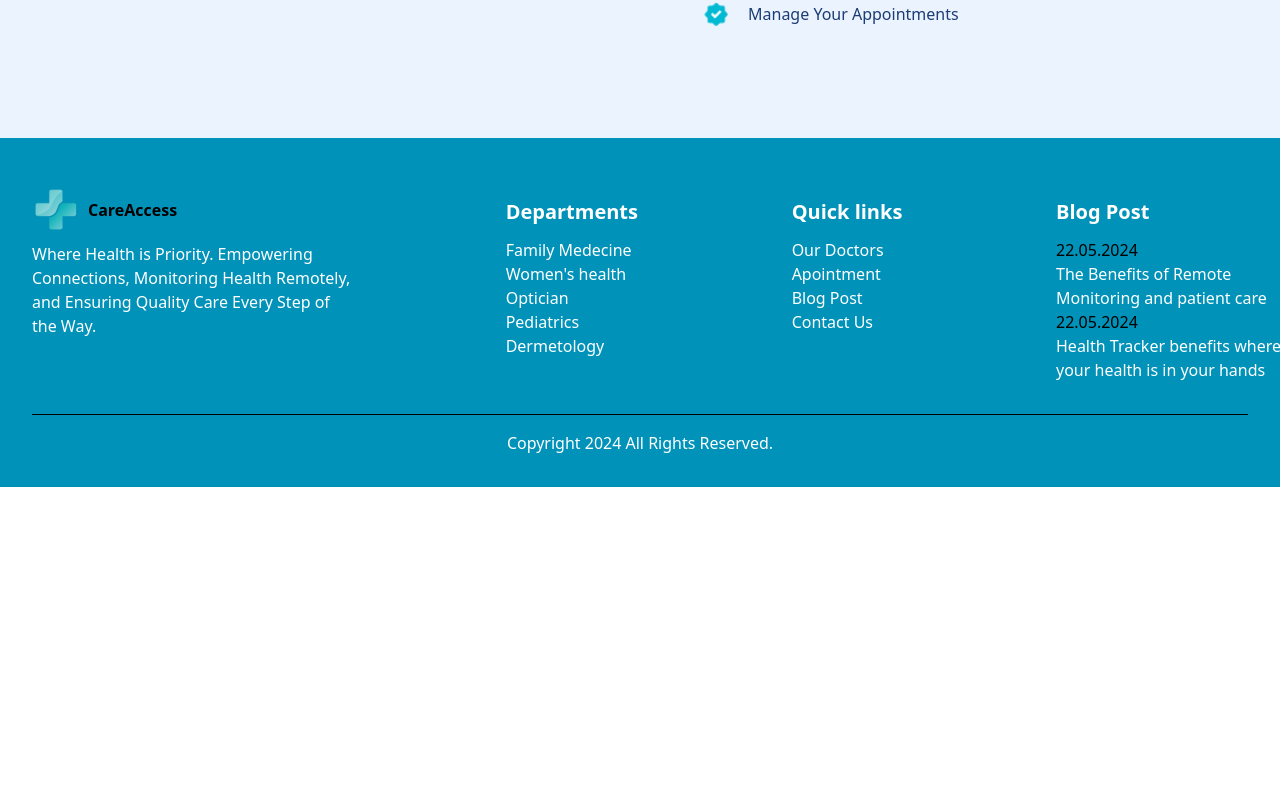
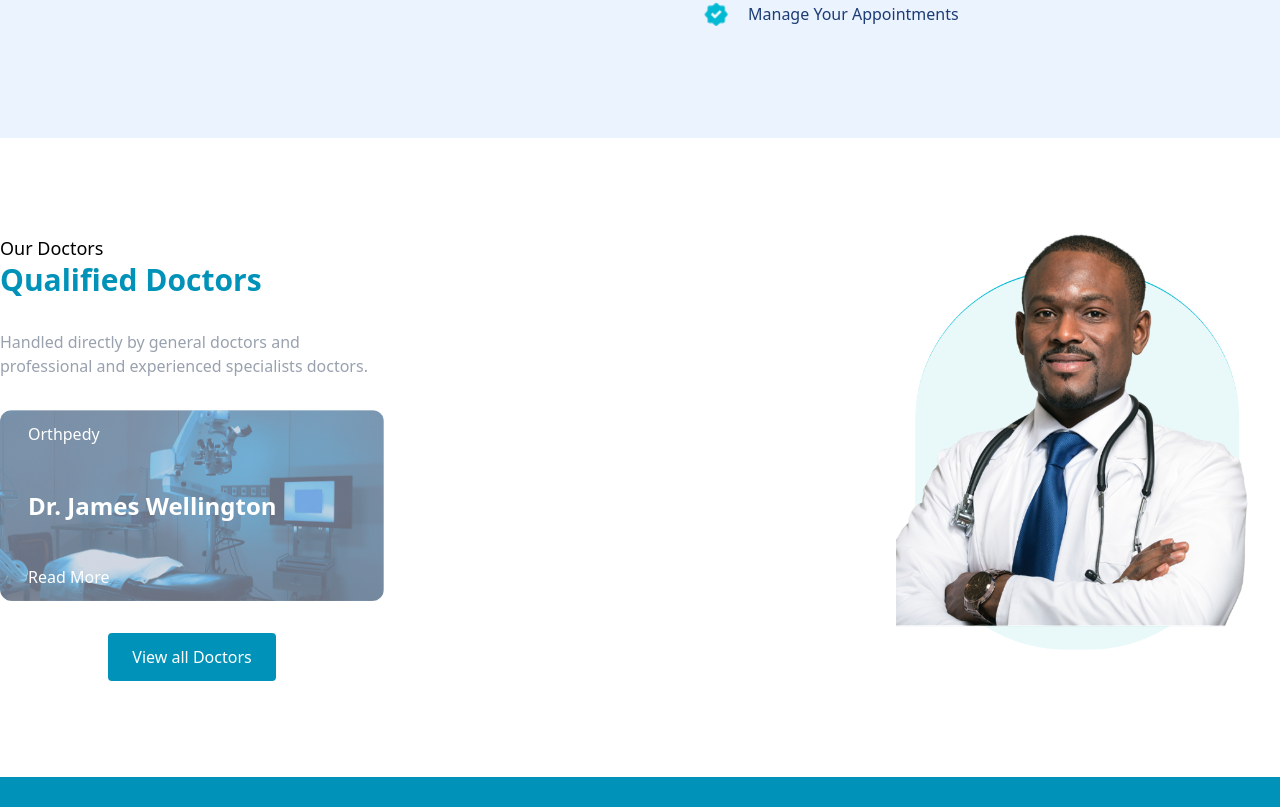
Before and after one commit to gloriaumutoni/AccessCare-Frontend, a React (Vite) app: page / in a window 1280 px wide. Shown: the part 1673-2480 px from the top of the page. Before the commit the page ends 2160 px from the top, so only its background shows below. Built offline with nearby package versions, Linux system fonts and the light colour scheme.

Commit message:
chore: create doctors component

```diff
--- a/src/Pages/Home.tsx
+++ b/src/Pages/Home.tsx
@@ -1,5 +1,6 @@
 import Consultation from "../components/Cards/Consultation"
 import Footer from "../components/Footer"
+import Doctors from "../components/Home/Doctors"
 import Health from "../components/Home/Health"
 import HeroSection from "../components/Home/HeroSection"
 import Navbar from "../components/Navbar"
@@ -13,6 +14,7 @@ function Home() {
         <Health />
       </div>
       <Consultation />
+      <Doctors />
       <Footer />
     </>
   )
--- /dev/null
+++ b/src/components/Home/Doctors.tsx
@@ -0,0 +1,44 @@
+import Button from "../Button"
+
+function Doctors() {
+  return (
+    <section className="flex justify-between py-24 w-7xl mx-auto">
+      <div className="w-sm space-y-8">
+        <article>
+          <p className="font-medium text-lg">Our Doctors</p>
+          <h1 className="font-bold text-3xl text-primary-400">
+            Qualified Doctors
+          </h1>
+        </article>
+        <p className="text-gray-400">
+          Handled directly by general doctors and professional and experienced
+          specialists doctors.
+        </p>
+        <div className="relative">
+          <img
+            className="rounded-xl"
+            src="/operation room.png"
+            alt="Operation room"
+          />
+          <div className="bg-primary-500/20 py-3 flex flex-col justify-between h-full font-light pl-7 text-white rounded-xl w-sm top-0 absolute ">
+            <p>Orthpedy</p>
+            <h2 className="font-bold text-2xl">Dr. James Wellington</h2>
+            <p>Read More</p>
+          </div>
+        </div>
+        <div className="flex justify-center">
+          <Button className=" py-3 px-6">View all Doctors</Button>
+        </div>
+      </div>
+      <article>
+        <img
+          className="w-sm"
+          src="/qualified doctors.png"
+          alt="qualified doctors"
+        />
+      </article>
+    </section>
+  )
+}
+
+export default Doctors
```
Also changed, not shown: public/operation room.png (added), public/qualified doctors.png (added).
